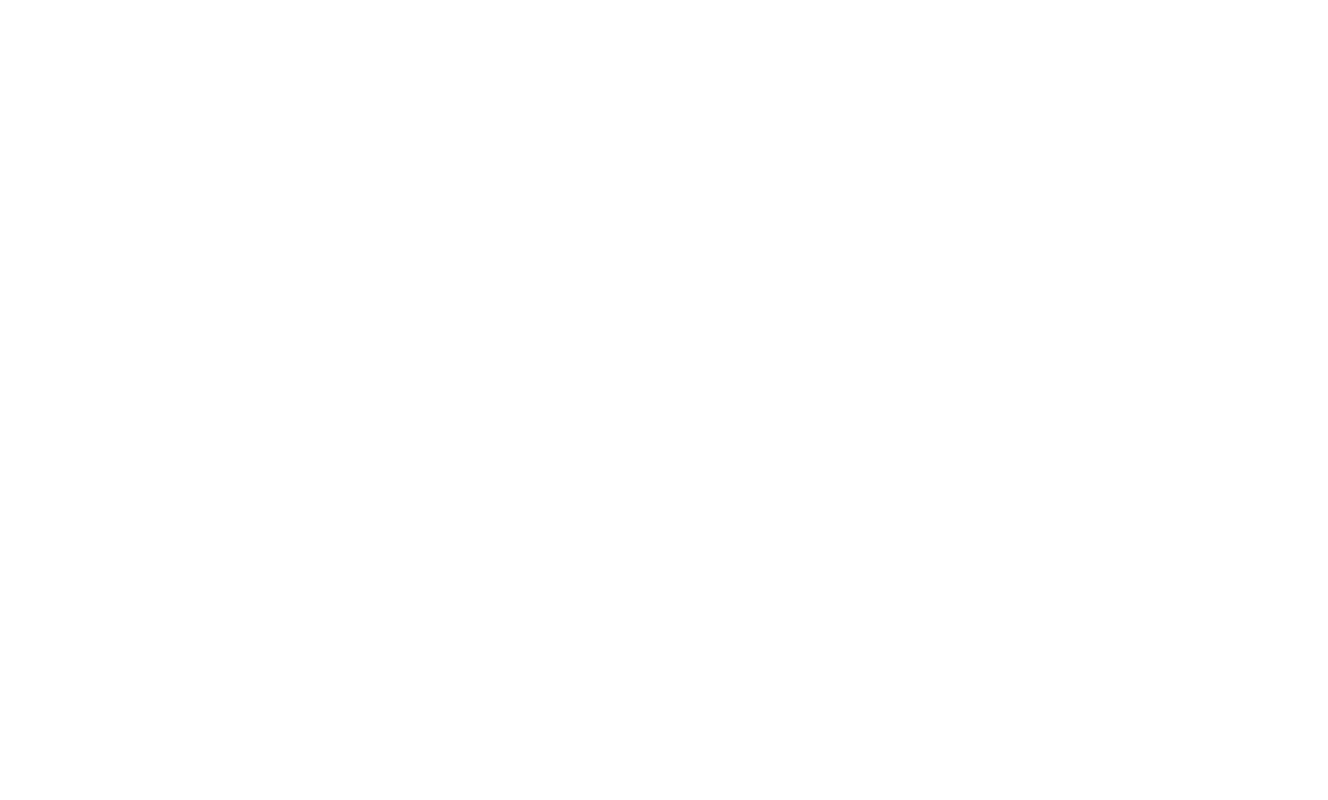
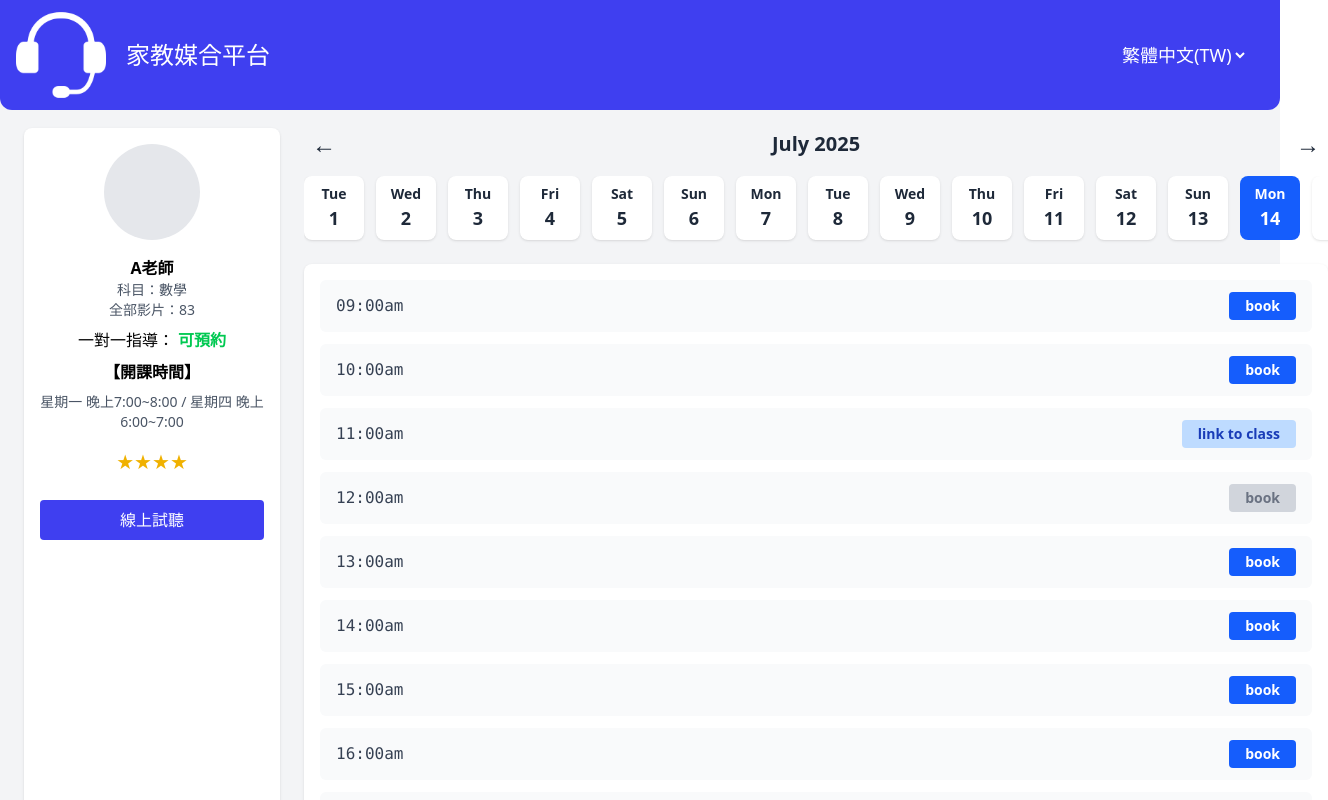
Before and after one commit to TobyWuNumOne/tutor-matching-platform, a Vue app in the folder frontend/: page /booking in a window 1280 px wide. Before the commit this address had no page. Shown: the top 800 px of the page, 1328 px wide, since content can reach past the window. Built offline with nearby package versions, Linux system fonts and the light colour scheme.

Commit message:
feat: 設計一對一預約 UI，新增橫向日期選擇與時間區塊

```diff
--- /dev/null
+++ b/frontend/src/pages/Booking.vue
@@ -0,0 +1,205 @@
+<template>
+    <Navbar />
+
+    <div class="pt-32 px-6 bg-gray-100 min-h-screen">
+        <div class="max-w-7xl mx-auto flex gap-6">
+            <!-- 左側 老師資訊 -->
+            <aside class="w-64 bg-white shadow rounded-lg p-4 shrink-0">
+                <div class="flex flex-col items-center">
+                    <div class="w-24 h-24 bg-gray-200 rounded-full mb-4"></div>
+                    <p class="font-bold">{{ teacher.name }}</p>
+                    <p class="text-sm text-gray-600">
+                        科目：{{ teacher.subject }}
+                    </p>
+                    <p class="text-sm text-gray-600 mb-2">
+                        全部影片：{{ teacher.videos }}
+                    </p>
+                    <p class="mb-2">
+                        一對一指導：
+                        <span class="text-green-500 font-bold">可預約</span>
+                    </p>
+                    <p class="mb-2 font-semibold">【開課時間】</p>
+                    <p class="text-sm text-gray-600 text-center">
+                        {{ teacher.schedule }}
+                    </p>
+                    <div class="flex items-center mt-4">
+                        <span
+                            v-for="star in teacher.rating"
+                            :key="star"
+                            class="text-yellow-500 text-xl"
+                            >★</span
+                        >
+                    </div>
+                    <button
+                        class="bg-[#3F3FF0] text-white px-4 py-2 rounded mt-6 hover:bg-blue-700 transition w-full"
+                    >
+                        線上試聽
+                    </button>
+                </div>
+            </aside>
+            <div class="max-w-5xl mx-auto">
+                <!-- 月份切換 -->
+                <div
+                    class="flex justify-between items-center mb-4 text-xl font-bold text-gray-800"
+                >
+                    <button @click="prevMonth" class="text-2xl px-2">←</button>
+                    <span>{{ currentMonthLabel }}</span>
+                    <button @click="nextMonth" class="text-2xl px-2">→</button>
+                </div>
+
+                <!-- 日期橫向 scroll -->
+                <div class="flex overflow-x-auto space-x-3 pb-6">
+                    <div
+                        v-for="(day, index) in daysInMonth"
+                        :key="index"
+                        @click="selectDate(day)"
+                        :class="[
+                            'min-w-[60px] px-3 py-2 text-center rounded-lg cursor-pointer flex-shrink-0 transition',
+                            selectedDate.toDateString() ===
+                            day.date.toDateString()
+                                ? 'bg-blue-600 text-white'
+                                : 'bg-white text-gray-800 shadow hover:bg-blue-100',
+                        ]"
+                    >
+                        <div class="text-sm font-semibold">
+                            {{ day.weekday }}
+                        </div>
+                        <div class="text-lg font-bold">
+                            {{ day.date.getDate() }}
+                        </div>
+                    </div>
+                </div>
+
+                <!-- 時間 slot -->
+                <div class="bg-white rounded-lg shadow p-4 space-y-3">
+                    <div
+                        v-for="(slot, idx) in timeSlots"
+                        :key="idx"
+                        class="flex justify-between items-center py-3 px-4 rounded-md bg-gray-50"
+                    >
+                        <span class="font-mono text-gray-700">{{ slot }}</span>
+                        <button
+                            class="text-sm px-4 py-1 rounded transition font-semibold"
+                            :class="getButtonClass(slot)"
+                            :disabled="isSlotDisabled(slot)"
+                            @click="bookSlot(slot)"
+                        >
+                            {{ getSlotLabel(slot) }}
+                        </button>
+                    </div>
+                </div>
+            </div>
+        </div>
+    </div>
+
+    <Footer />
+</template>
+
+<script setup>
+import { ref, computed } from "vue";
+import Navbar from "../components/Navbar.vue";
+import Footer from "../components/Footer.vue";
+
+// 教師資料
+const teacher = ref({
+    name: "A老師",
+    subject: "數學",
+    videos: 83,
+    schedule: "星期一 晚上7:00~8:00 / 星期四 晚上6:00~7:00",
+    rating: 4,
+});
+
+// 當前日期與所選日期
+const today = new Date();
+const currentDate = ref(new Date(today));
+const selectedDate = ref(new Date(today));
+
+// 範例時間 slot
+const timeSlots = ref([
+    "09:00am",
+    "10:00am",
+    "11:00am",
+    "12:00am",
+    "13:00am",
+    "14:00am",
+    "15:00am",
+    "16:00am",
+    "17:00am",
+    "18:00am",
+    "19:00am",
+    "20:00am",
+    "21:00am",
+    "22:00am",
+    "23:00am",
+]);
+
+// 月份標籤
+const currentMonthLabel = computed(() =>
+    currentDate.value.toLocaleDateString("en-US", {
+        month: "long",
+        year: "numeric",
+    })
+);
+
+// 切換月份
+function prevMonth() {
+    const newDate = new Date(currentDate.value);
+    newDate.setMonth(newDate.getMonth() - 1);
+    currentDate.value = newDate;
+}
+function nextMonth() {
+    const newDate = new Date(currentDate.value);
+    newDate.setMonth(newDate.getMonth() + 1);
+    currentDate.value = newDate;
+}
+
+// 取得月份內所有日期
+const daysInMonth = computed(() => {
+    const year = currentDate.value.getFullYear();
+    const month = currentDate.value.getMonth();
+    const totalDays = new Date(year, month + 1, 0).getDate();
+
+    return Array.from({ length: totalDays }, (_, i) => {
+        const date = new Date(year, month, i + 1);
+        return {
+            date,
+            weekday: date.toLocaleDateString("en-US", { weekday: "short" }),
+        };
+    });
+});
+
+function selectDate(day) {
+    selectedDate.value = day.date;
+}
+
+// 假資料：某些 slot 不可預約 / 已上課
+const disabledSlots = ["12:00am"];
+const joinedClassSlots = ["11:00am"];
+
+function isSlotDisabled(slot) {
+    return disabledSlots.includes(slot);
+}
+function getSlotLabel(slot) {
+    if (joinedClassSlots.includes(slot)) return "link to class";
+    return "book";
+}
+function getButtonClass(slot) {
+    if (isSlotDisabled(slot)) {
+        return "bg-gray-300 text-gray-500 cursor-not-allowed";
+    }
+    if (joinedClassSlots.includes(slot)) {
+        return "bg-blue-200 text-blue-800";
+    }
+    return "bg-blue-600 text-white hover:bg-blue-700";
+}
+
+// 預約事件
+function bookSlot(slot) {
+    if (isSlotDisabled(slot)) return;
+    alert(`預約 ${selectedDate.value.toDateString()} 的 ${slot}`);
+}
+</script>
+
+<style scoped>
+/* 可加強排版與滑動效果 */
+</style>
--- a/frontend/src/pages/Search.vue
+++ b/frontend/src/pages/Search.vue
@@ -131,7 +131,12 @@ function goToTeacherInfo(teacherName) {
                             預約：{{ teacher.name }}
                         </h2>
                         <p class="mb-4 text-gray-600">您可以選擇以下動作：</p>
-                        <button class="btn-primary">確認預約</button>
+                        <button
+                            class="btn-primary"
+                            @click="router.push('/booking')"
+                        >
+                            確認預約
+                        </button>
                         <button class="btn-secondary">發送訊息</button>
                         <button class="btn-danger" @click="closeModal">
                             取消
--- a/frontend/src/router/index.js
+++ b/frontend/src/router/index.js
@@ -7,6 +7,7 @@ import Search from "../pages/Search.vue";
 import PersonalDashboard from "../pages/PersonalDashboard.vue";
 import TeacherDashboard from "../pages/TeacherDashboard.vue";
 import TeacherInfoPage from "../pages/TeacherInfoPage.vue";
+import Booking from "../pages/Booking.vue";
 
 const routes = [
     {
@@ -41,6 +42,10 @@ const routes = [
         path: "/teacher/:teacherName",
         component: TeacherInfoPage,
     },
+    {
+        path: "/booking",
+        component: Booking,
+    },
 ];
 
 const router = createRouter({
```
